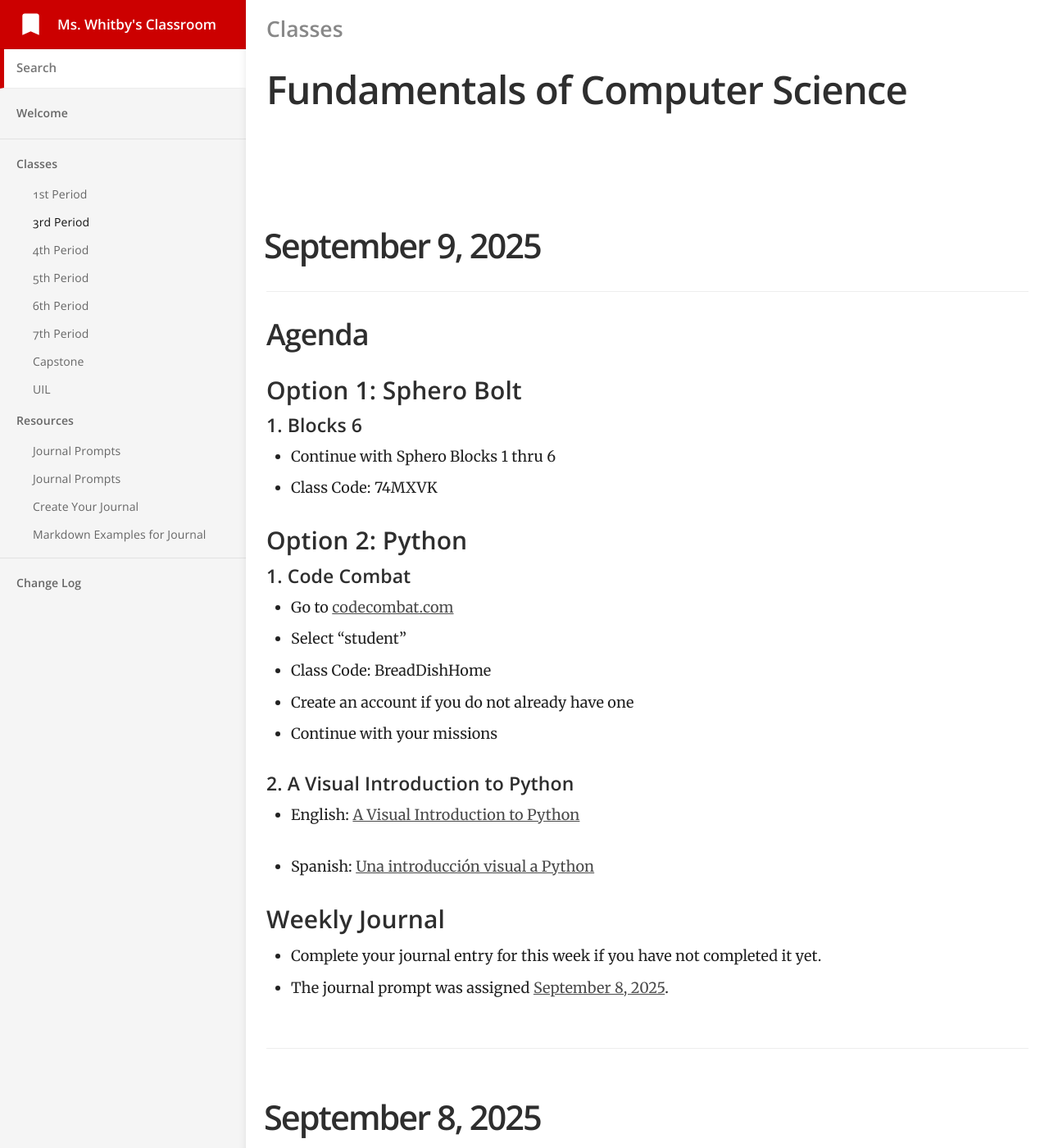
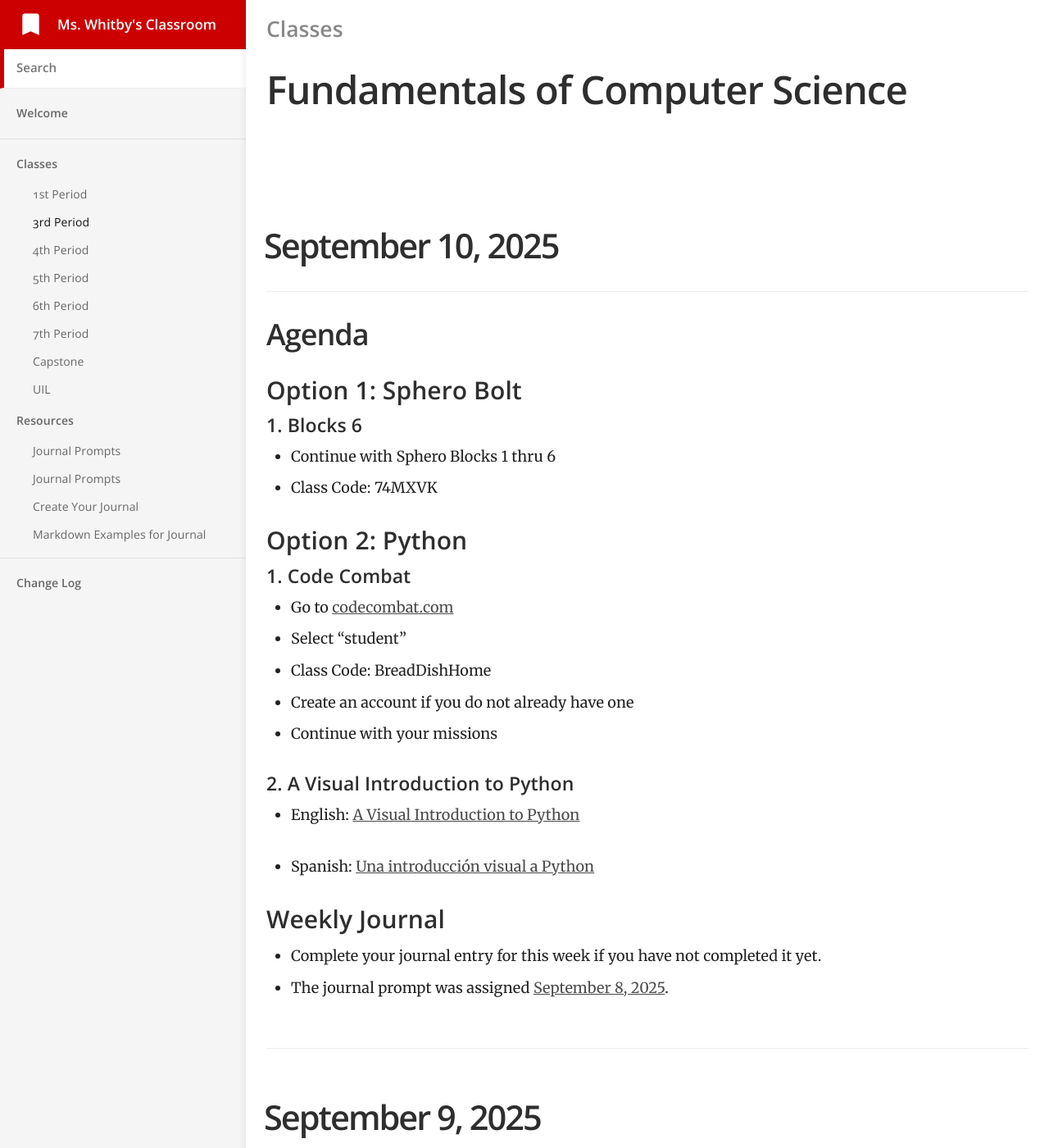
Before and after one commit to mswhitby/classroom, a Jekyll site: the page built from _docs/classes/3rd.md, in a window 1280 px wide and 1400 px high. Shown: the whole window at 82% size. Built offline with Jekyll 4.4.1, drawn with Linux system fonts in a browser that asks for light colours.

Commit message:
Updated lessons

```diff
--- a/_docs/classes/3rd.md
+++ b/_docs/classes/3rd.md
@@ -4,6 +4,41 @@ subtitle: Fundamentals of Computer Science
 category: Classes
 order: 2
 ---
+
+# September 10, 2025
+
+## Agenda
+
+### Option 1: Sphero Bolt
+
+#### 1. Blocks 6
+
+- Continue with Sphero Blocks 1 thru 6
+- Class Code: 74MXVK
+
+### Option 2: Python
+
+#### 1. Code Combat
+
+- Go to [codecombat.com](https://codecombat.com)
+- Select "student"
+- Class Code: BreadDishHome
+- Create an account if you do not already have one
+- Continue with your missions
+
+#### 2. A Visual Introduction to Python
+
+- English: [A Visual Introduction to Python](https://hourofpython.trinket.io/a-visual-introduction-to-python#/welcome/an-hour-of-code)
+
+- Spanish: [Una introducción visual a Python](https://hourofpython.com/una-introduccion-visual-a-python/index.html)
+
+
+### Weekly Journal
+
+- Complete your journal entry for this week if you have not completed it yet.
+- The journal prompt was assigned [September 8, 2025](https://github.com/mswhitby/WHSTechNotes/blob/main/journal.md#september-8-2025).
+
+----
 
 # September 9, 2025
 
```
Also changed, not shown: _docs/classes/7th.md (+35 -0 lines).
